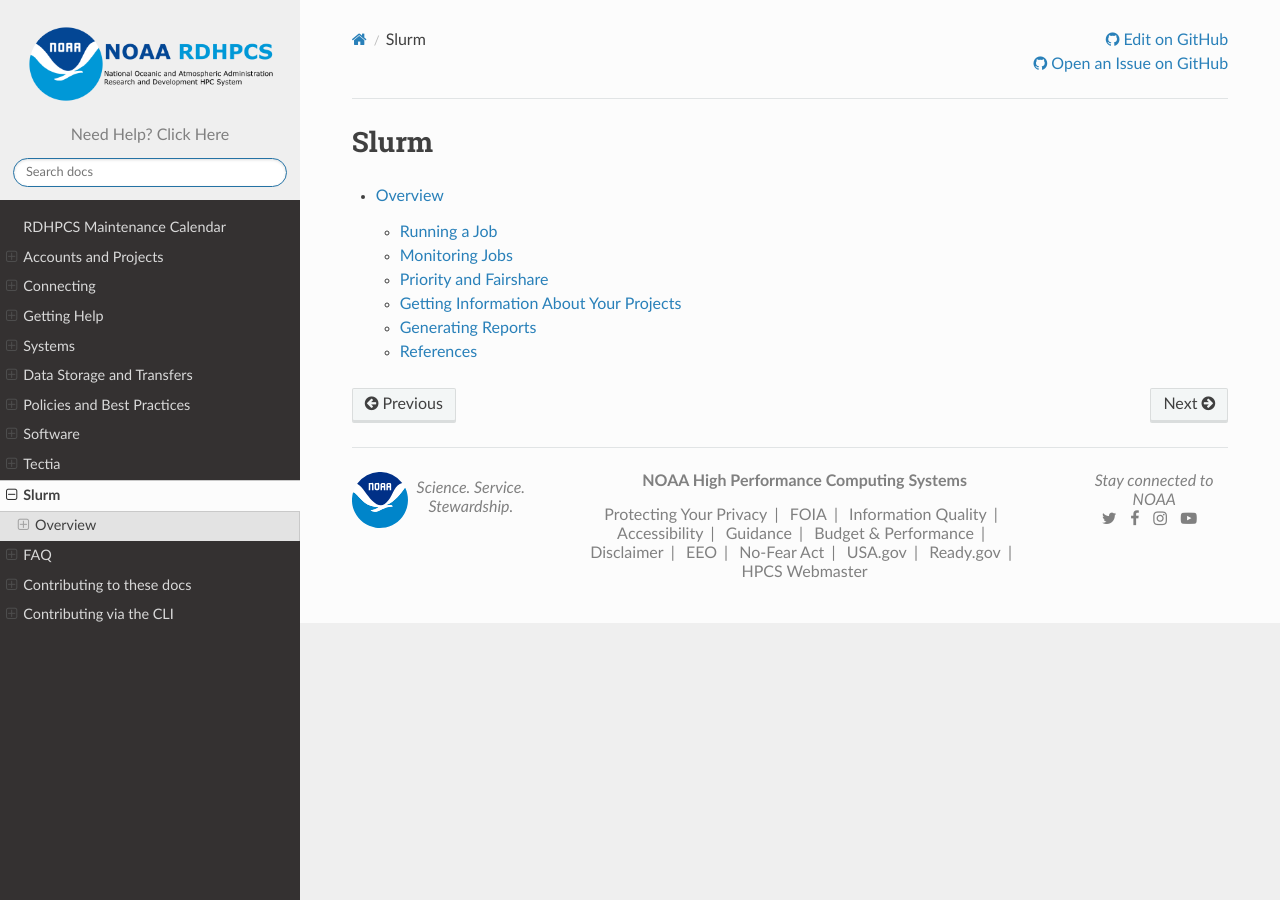
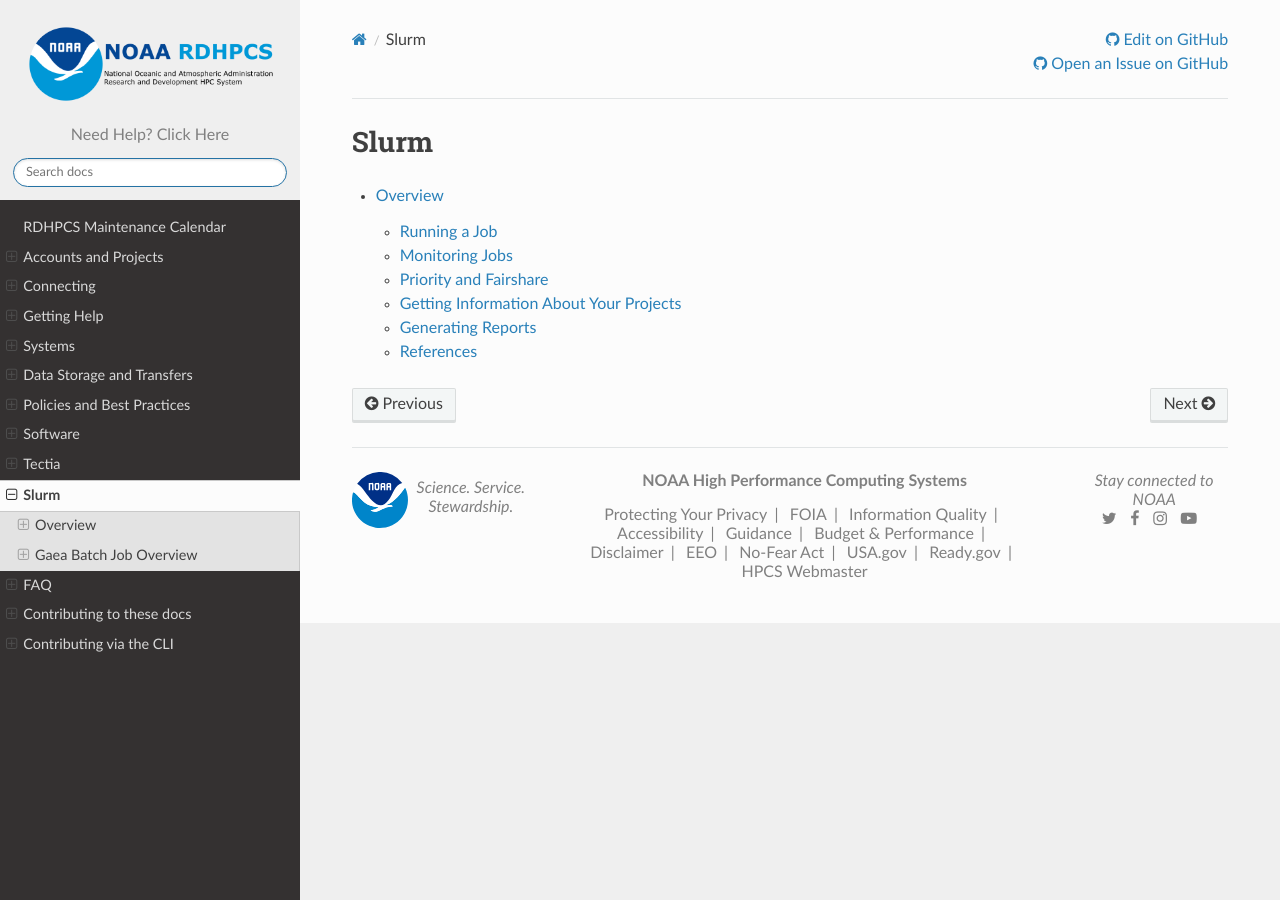
Before and after one commit to NOAA-RDHPCS/noaa-rdhpcs.github.io, a Sphinx documentation site: the page built from source/slurm/index.rst, in a window 1280 px wide. Built offline with Sphinx 7.4.7 and the Read the Docs theme 2.0.0, drawn with Linux system fonts in a browser that asks for light colours.

Commit message:
properly hide gaea_job_overview

```diff
--- a/source/slurm/index.rst
+++ b/source/slurm/index.rst
@@ -8,3 +8,8 @@ Slurm
    :maxdepth: 2
 
    overview
+
+.. toctree::
+   :hidden:
+
+   gaea_job_overview
```
